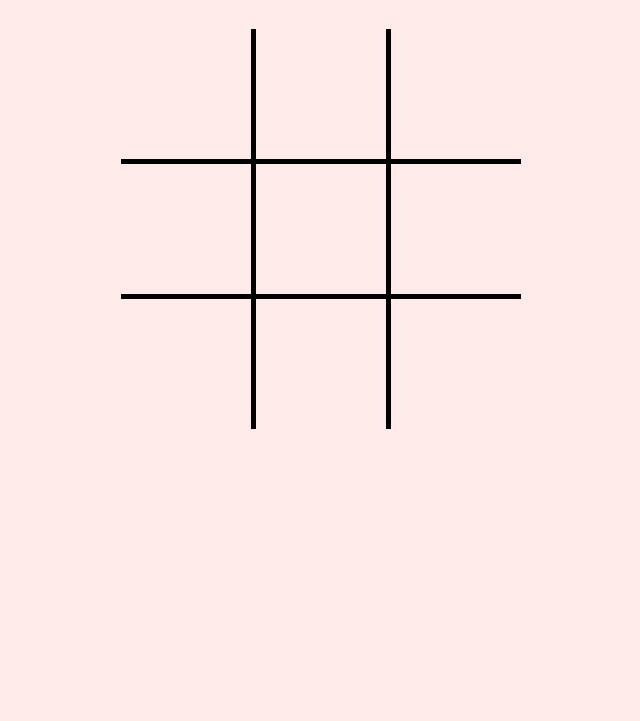
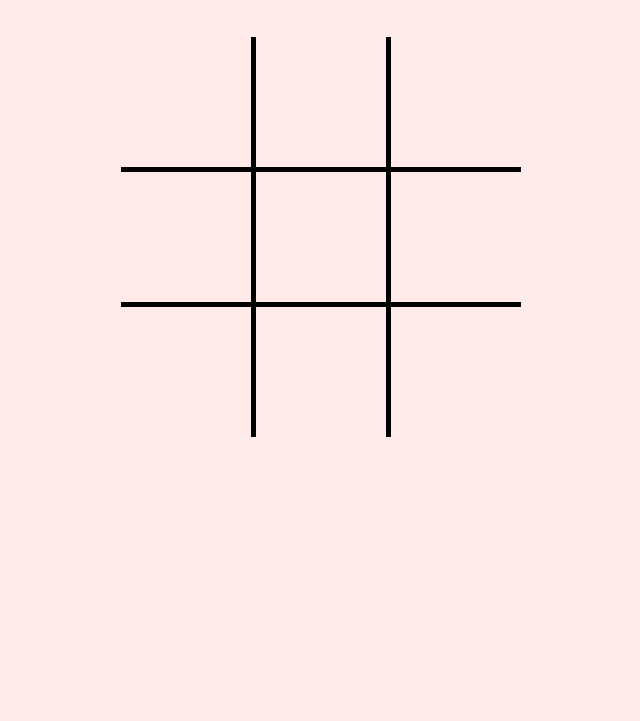
Before and after one commit to SLprogramming/tictactoe, a plain HTML site: page index.html in a window 1280 px wide. Shown: the part 79-800 px from the top of the page, without its empty margins (319-959 px from the left). Drawn offline with Linux system fonts and the light colour scheme.

Commit message:
Update style.css
Huu

```diff
--- a/style.css
+++ b/style.css
@@ -1,11 +1,6 @@
-
 body {
     background-color:rgb(255, 234, 234);
 }
-*{
-    padding:0;
-    margin:0;
-    box-sizing:border-box;
 .title {
     text-align: center;
     font-weight: bold;
@@ -73,8 +68,6 @@ body {
     display: none;
     position: absolute;
     top: 0;
-    bottom:0;
-    right:0;
     left: 0;
     width: 100vw;
     height: 100vh;
```
